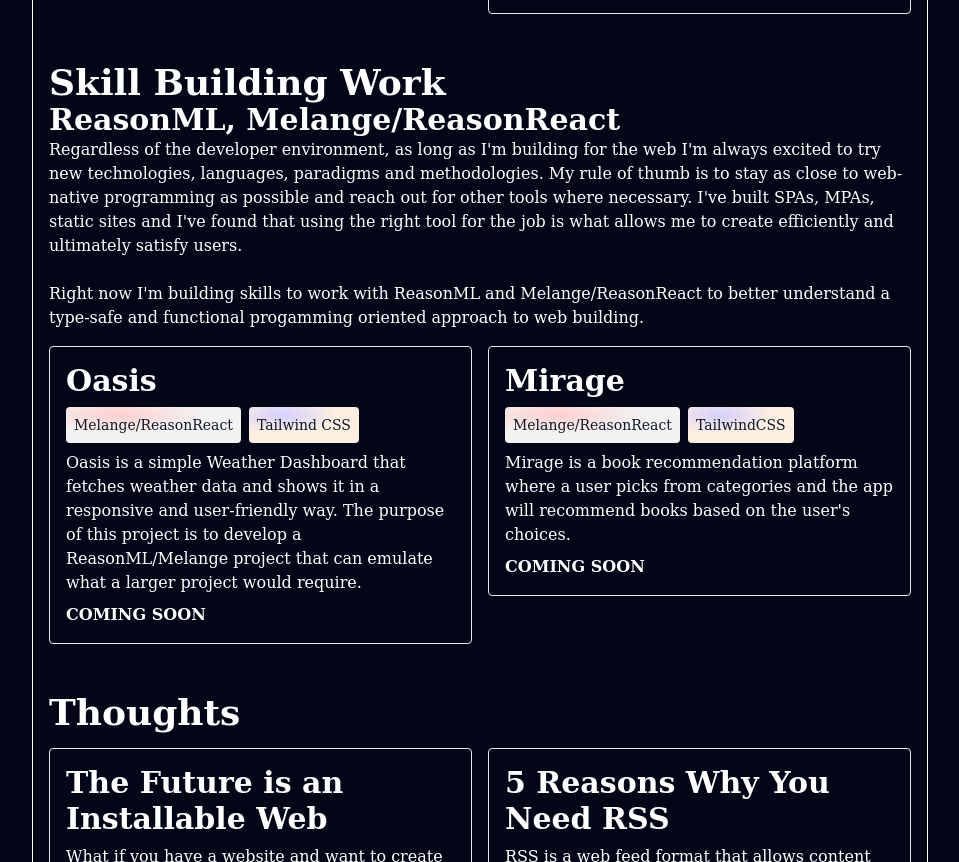
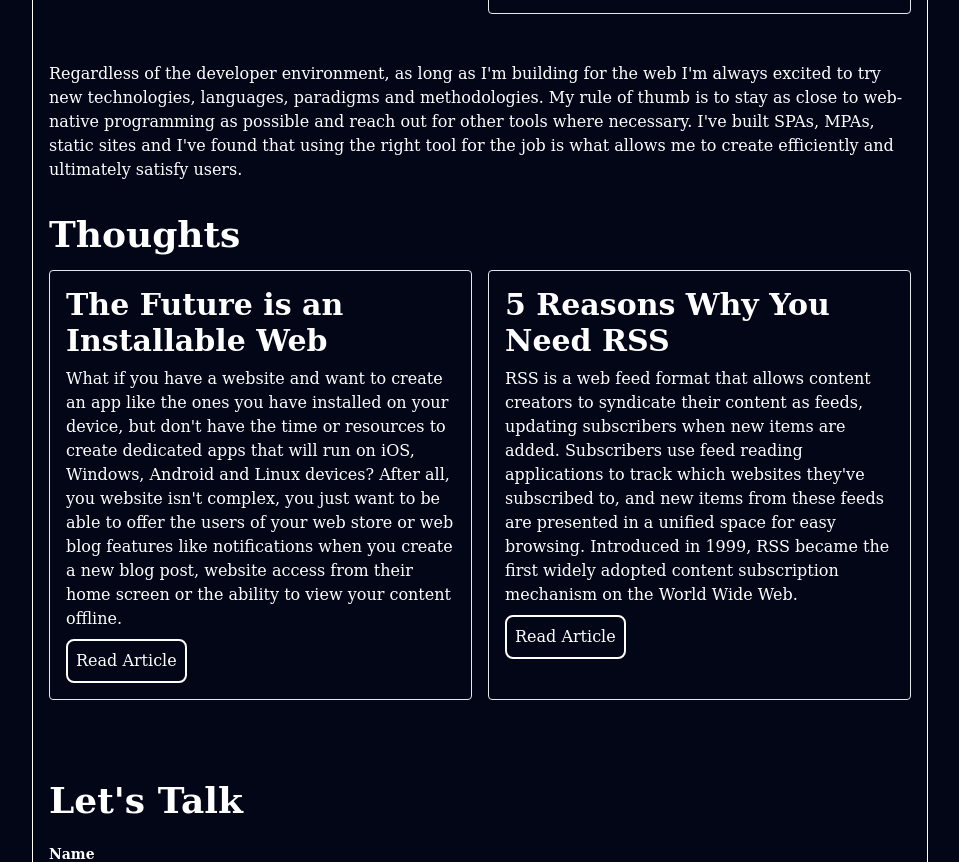
Before and after one commit to oofytronic/oofbetold, a website: page index.html in a window 1280 px wide. Shown: the part 3097-3959 px from the top of the page, without its empty margins (160-1119 px from the left). Drawn offline with Linux system fonts and the light colour scheme.

Commit message:
remove skills area

```diff
--- a/index.html
+++ b/index.html
@@ -370,13 +370,14 @@
 		</section>
 
 		<section id="skill-building">
-			<h2 class="text-4xl font-bold">Skill Building Work</h2>
-			<h3 class="text-3xl font-bold">ReasonML, Melange/ReasonReact</h3>
+
+			<p class="">Regardless of the developer environment, as long as I'm building for the web I'm always excited to try new technologies, languages, paradigms and methodologies. My rule of thumb is to stay as close to web-native programming as possible and reach out for other tools where necessary. I've built SPAs, MPAs, static sites and I've found that using the right tool for the job is what allows me to create efficiently and ultimately satisfy users.</p>
+			<!-- <h2 class="text-4xl font-bold">Skill Building Work</h2>
+			<h3 class="text-3xl font-bold">TypeScript</h3>
 			<p class="">Regardless of the developer environment, as long as I'm building for the web I'm always excited to try new technologies, languages, paradigms and methodologies. My rule of thumb is to stay as close to web-native programming as possible and reach out for other tools where necessary. I've built SPAs, MPAs, static sites and I've found that using the right tool for the job is what allows me to create efficiently and ultimately satisfy users.</p>
 			<br>
 			<p>Right now I'm building skills to work with ReasonML and Melange/ReasonReact to better understand a type-safe and functional progamming oriented approach to web building.</p>
 			<div class="card-area lg:columns-2 gap-4 py-4">
-				<!-- Oasis -->
 				<div class="card block break-inside-avoid lg:order-1 h-fit p-4 mb-4 rounded border transition duration-300 hover:rotate-2 hover:bg-red-600" data-bg="bg-slate-900" data-circle-color="bg-red-600" data-sibling-color="">
 					<div class="flex flex-col gap-2">
 						<h3 class="text-3xl font-bold">Oasis</h3>
@@ -394,7 +395,6 @@
 						</div>
 					</div>
 				</div>
-				<!-- Mirage -->
 				<div class="card block break-inside-avoid lg:order-4 h-fit p-4 mb-4 rounded border transition duration-300 hover:rotate-2 hover:bg-red-600" data-bg="bg-slate-900" data-circle-color="bg-red-600" data-sibling-color="">
 					<div class="flex flex-col gap-2">
 						<h3 class="text-3xl font-bold">Mirage</h3>
@@ -412,7 +412,7 @@
 						</div>
 					</div>
 				</div>
-			</div>
+			</div> -->
 		</section>
 
 		<section id="thoughts">
```
